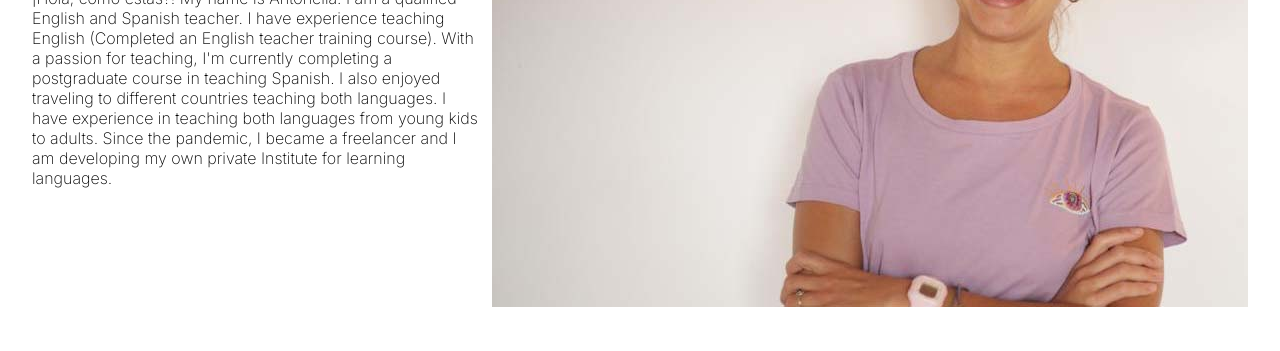
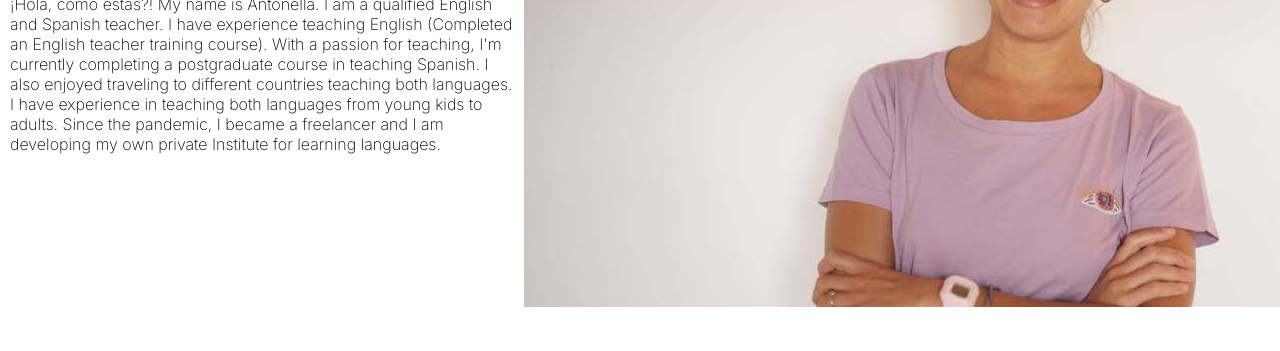
Before and after one commit to Tutematias/Tutematias.github.io, a plain HTML site: page index.html in a window 1280 px wide. Shown: the part 264-615 px from the top of the page. Drawn offline with nearby package versions, Linux system fonts and the light colour scheme; a web font is replaced by a local one.

Commit message:
container width 100%

```diff
--- a/styles.css
+++ b/styles.css
@@ -29,7 +29,7 @@ ul {
   margin-top: 15px;
   width: 40%;
   margin-right: 10px;
-
+  margin-left: 10px;
 }
 
 .data h2{
@@ -46,7 +46,7 @@ ul {
   justify-content: center;
 }
 .container {
-  width: 95%;
+  width: 100%;
   margin: auto;
 
 
@@ -204,7 +204,7 @@ hr {
 }
 
 .imgtext {
-  justify-content: space-between;
+  justify-content: space-evenly;
   display: flex;
   align-items: center;
 }
```
